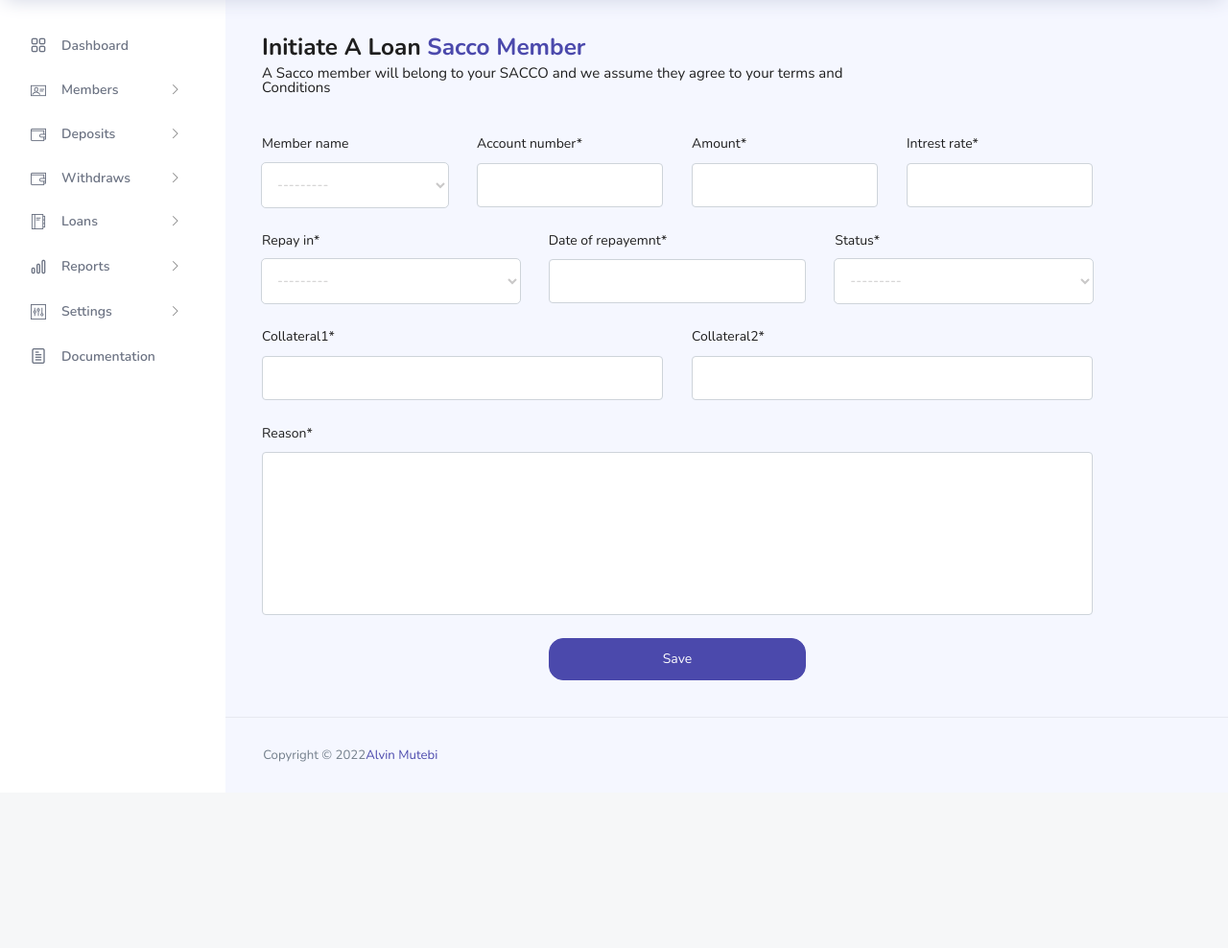
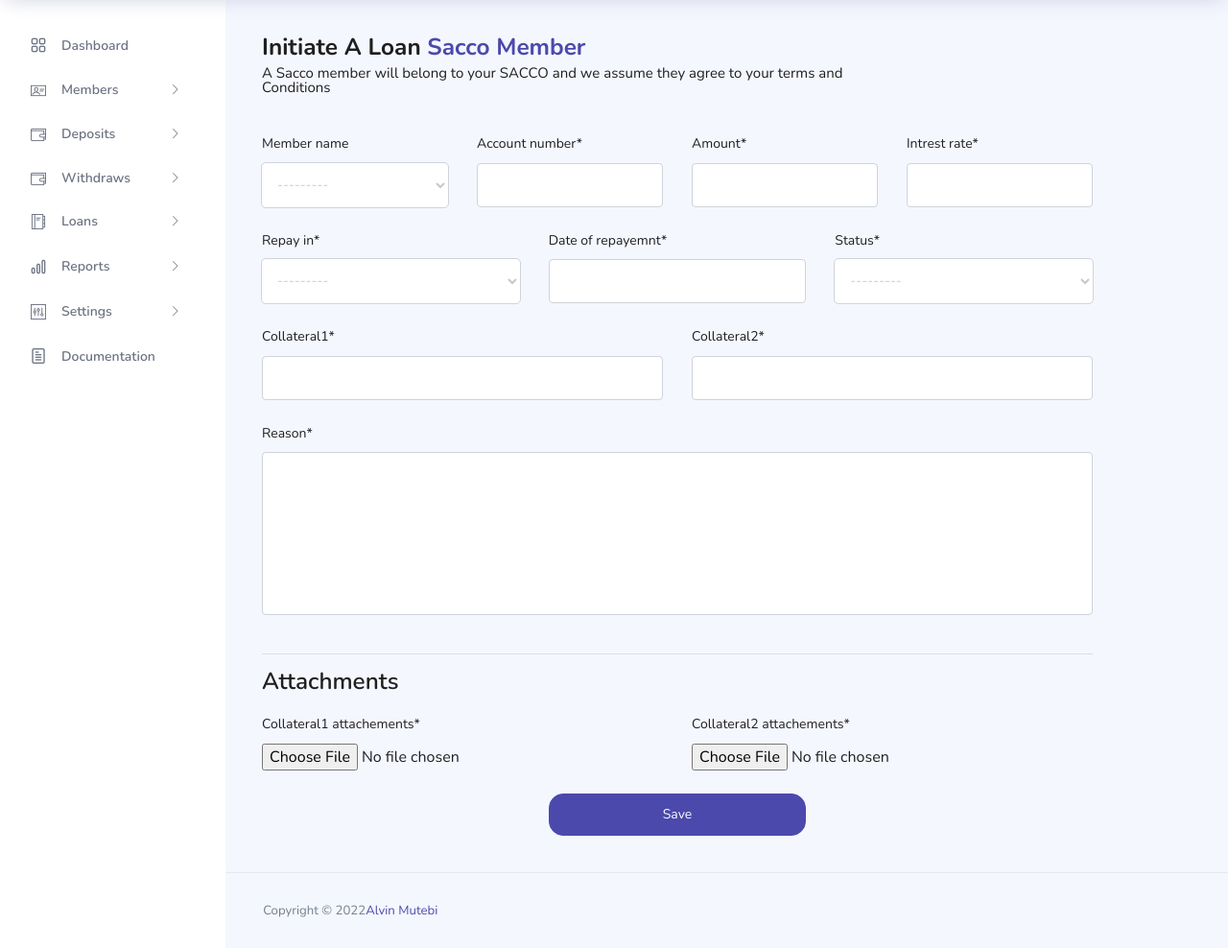
Before and after one commit to alvienzo720/Teleka_V2, a Django app: page /create-loan/ in a window 1280 px wide. Shown: the part 61-1049 px from the top of the page at 96% size. Before the commit the page ends 855 px from the top, so only its background shows below. Run offline with Django 3.2, Linux system fonts and the light colour scheme; a user stored in the database is signed in; style sheets or scripts are compiled from the project's sources; some libraries are stand-ins or nearby versions.

Commit message:
Add Image Fields on Loan Model

```diff
--- a/SavingsManager/teleka/models.py
+++ b/SavingsManager/teleka/models.py
@@ -172,8 +172,8 @@ class Member(models.Model):
 	next_of_keen_relationship = models.CharField(max_length=200, null=True)
 	status = models.CharField(max_length=200, null=True, choices=STATUS)
 	member_photo = models.ImageField(upload_to='uploads/memberPhotos/% Y/% m/% /d' )
-	member_id = models.ImageField(upload_to='uploads/memberIDs/% Y/% m/% /d' )
-	next_of_keen_first_name = models.ImageField(upload_to='uploads/nextofKeenIDs/% Y/% m/% /d' )
+	member_id_att = models.ImageField(upload_to='uploads/memberIDs/% Y/% m/% /d' )
+	next_of_keen_id = models.ImageField(upload_to='uploads/nextofKeenIDs/% Y/% m/% /d' )
 
 
 
--- a/SavingsManager/teleka/templates/teleka/createLoan.html
+++ b/SavingsManager/teleka/templates/teleka/createLoan.html
@@ -82,6 +82,21 @@
                             </div>
                         </div>
                     </div>
+                    <hr>
+                    <h3 class="mb-0">Attachments</h3>
+                    <br>
+                    <div class="row">
+                        <div class="col">
+                            <div class="form-group">
+                                {{form.collateral1_attachements |as_crispy_field}}
+                            </div>
+                        </div>
+                        <div class="col">
+                            <div class="form-group">
+                                {{form.collateral2_attachements |as_crispy_field}}
+                            </div>
+                        </div>
+                    </div>
                     <div class="row">
                         <div class="col"></div>
                         <div class="col">
```
Also changed, not shown: SavingsManager/teleka/templates/teleka/createMember.html (+20 -2 lines), SavingsManager/db.sqlite3, SavingsManager/teleka/migrations/0001_initial.py, SavingsManager/teleka/migrations/0002_auto_20221019_2114.py (added).
